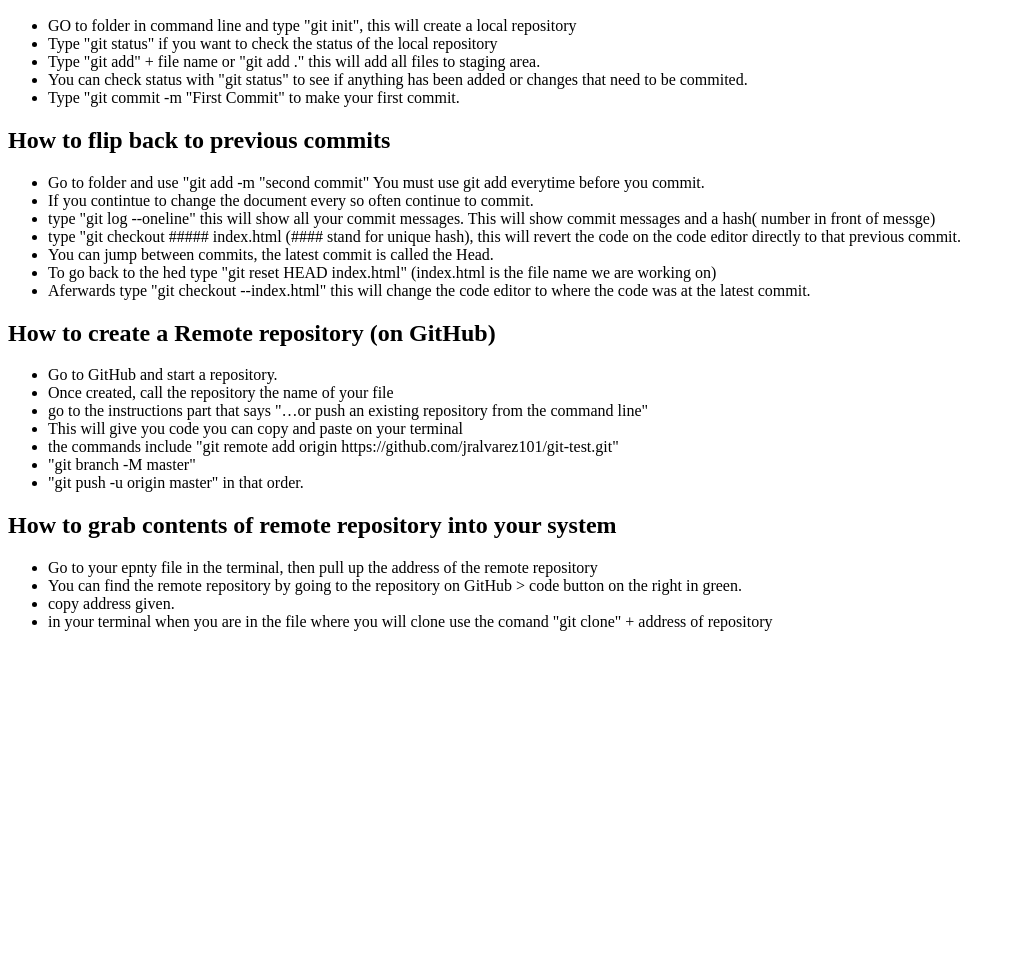
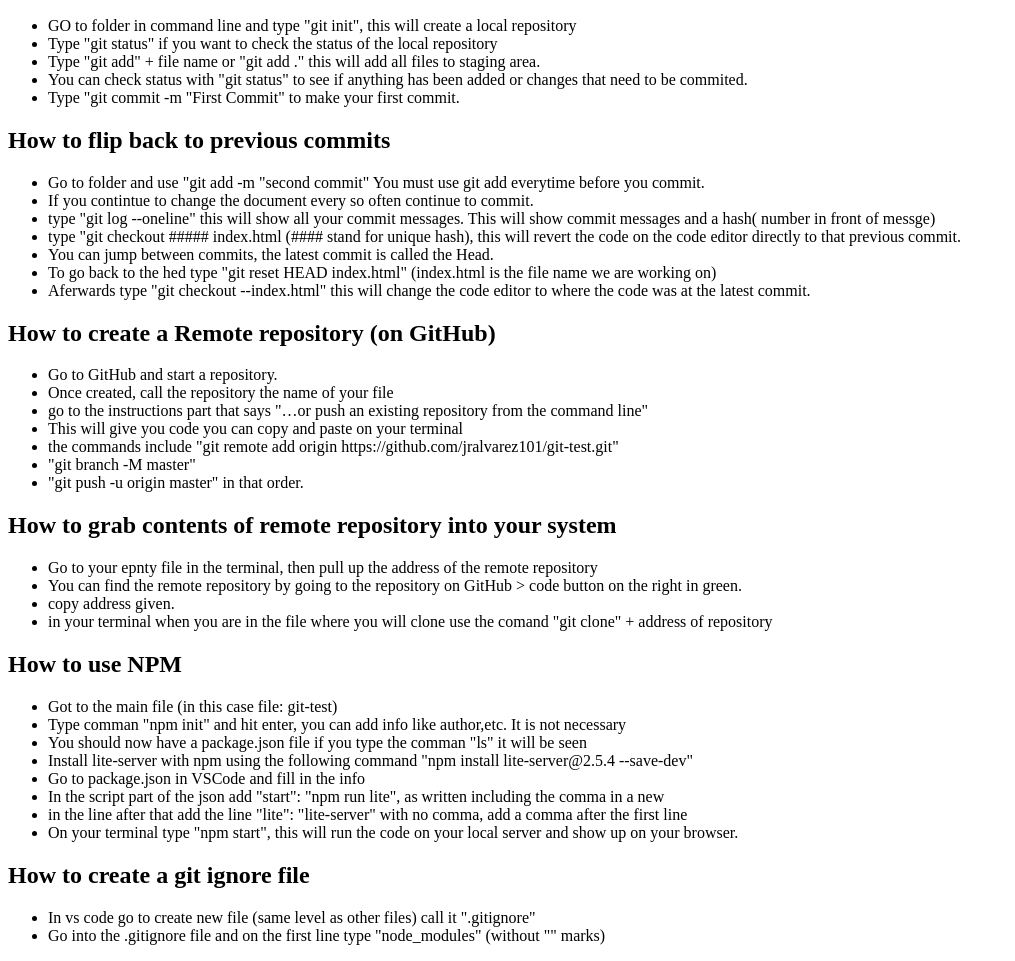
Before and after one commit to jralvarez101/git-test, a website: page index.html in a window 1280 px wide. Shown: the part 110-1071 px from the top of the page, without its empty margins (0-1015 px from the left). Before the commit the page ends 800 px from the top, so only its background shows below. Drawn offline with Linux system fonts and the light colour scheme.

Commit message:
fourth commit

```diff
--- a/index.html
+++ b/index.html
@@ -42,6 +42,23 @@
         <li>copy address given.</li>
         <li>in your terminal when you are in the file where you will clone use the comand "git clone" + address of repository</li>
     </ul>
+    <h2>How to use NPM</h2>
+    <ul>
+        <li> Got to the main file (in this case file: git-test)</li>
+        <li>Type comman "npm init" and hit enter, you can add info like author,etc. It is not necessary</li>
+        <li>You should now have a package.json file if you type the comman "ls" it will be seen</li>
+        <li>Install lite-server with npm using the following command "npm install lite-server@2.5.4 --save-dev"</li>
+        <li>Go to package.json in VSCode and fill in the info</li>
+        <li>In the script part of the json add "start": "npm run lite", as written including the comma in a new</li>
+        <li>in the line after that add the line "lite": "lite-server" with no comma, add a comma after the first line</li>
+        <li> On your terminal type "npm start", this will run the code on your local server and show up on your browser. </li>
+
+    </ul>
+    <h2>How to create a git ignore file</h2>
+    <ul>
+        <li>In vs code go to create new file (same level as other files) call it ".gitignore"</li>
+        <li>Go into the .gitignore file and on the first line type "node_modules" (without "" marks)</li>
+    </ul>
 
 </body>
 
```
Also changed, not shown: package.json (added, +24 -0 lines), 2 other files.
